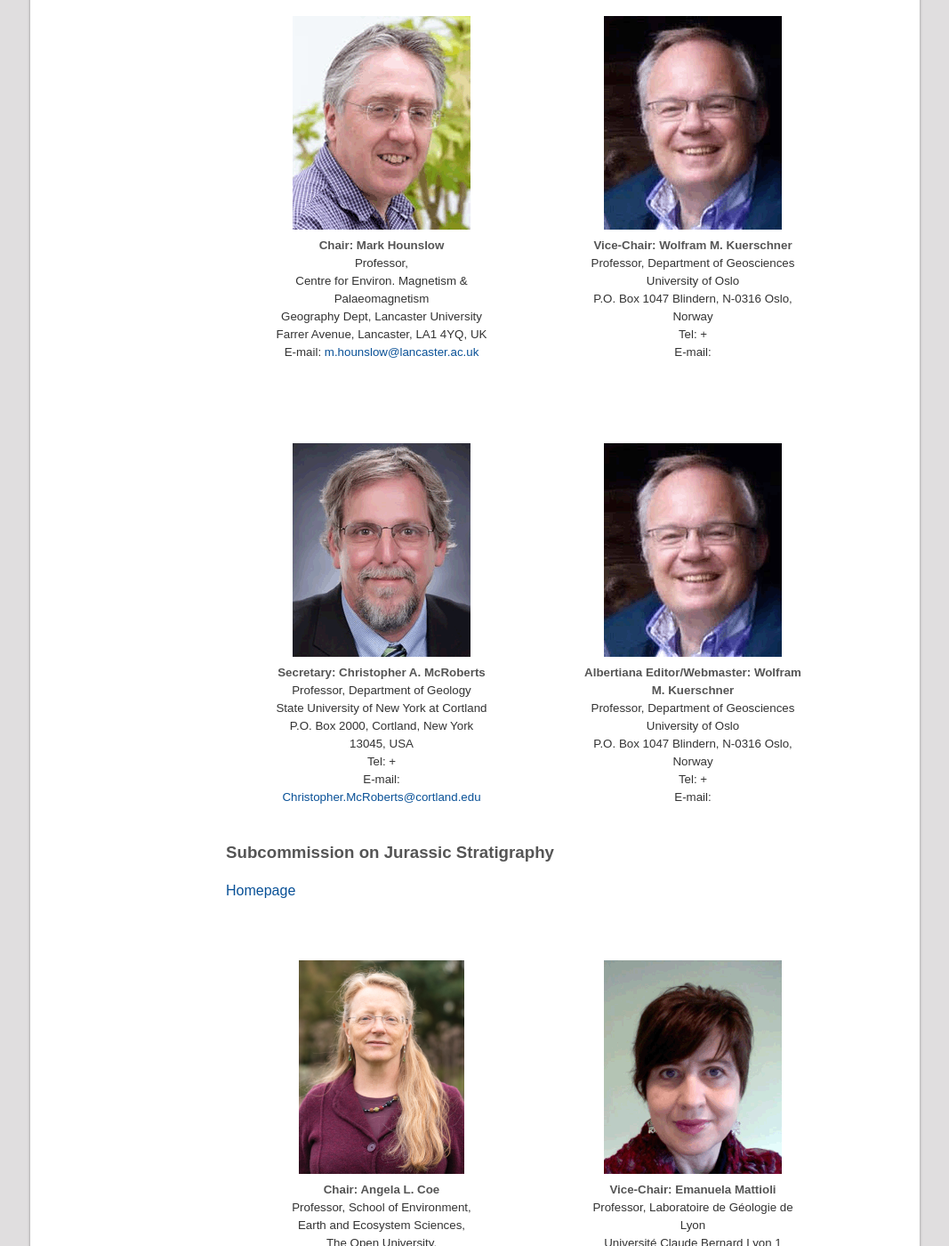
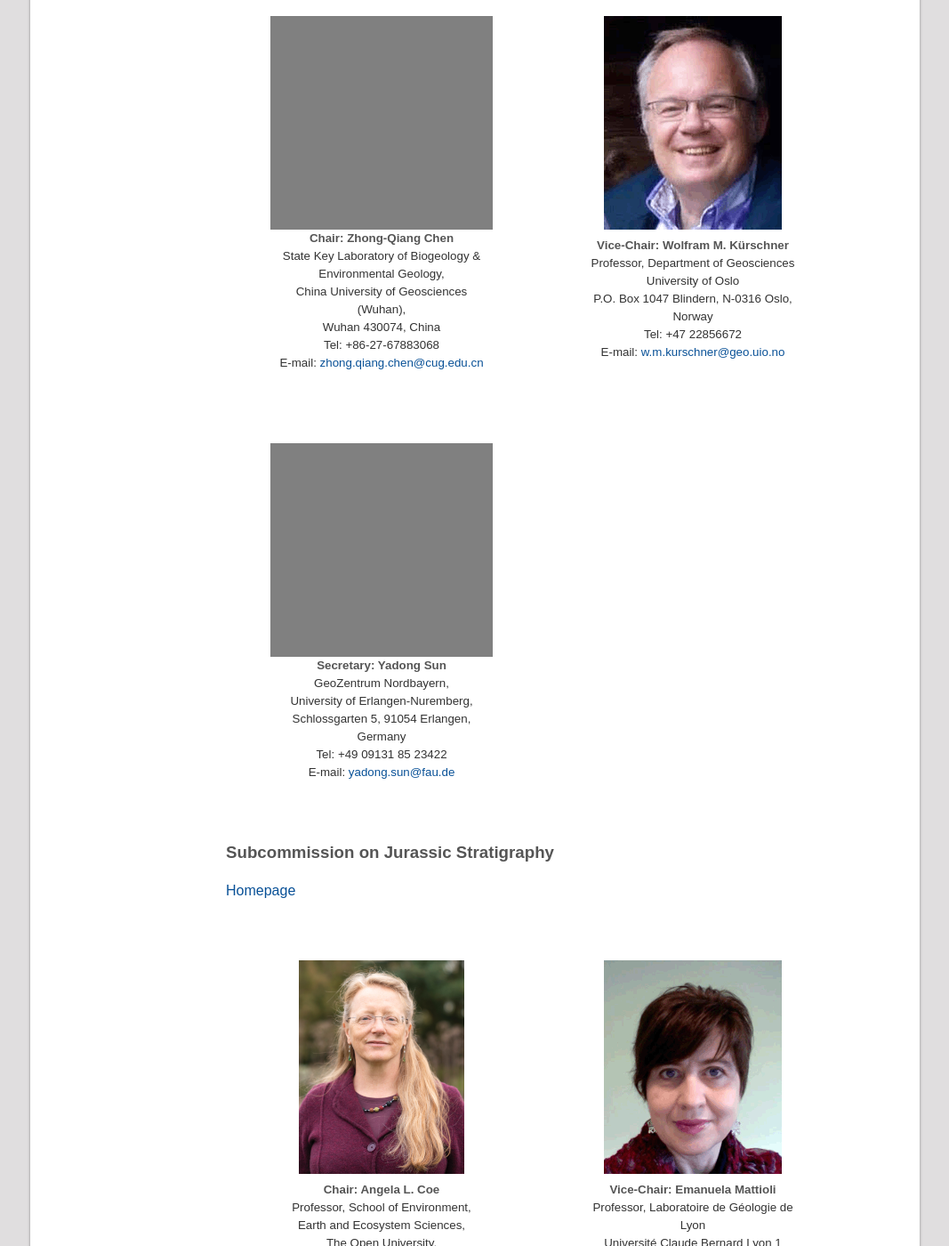
Before and after one commit to i-c-stratigraphy/i-c-stratigraphy.github.io, a Jekyll site: the page built from pages/subcommissions.md, in a window 1280 px wide and 1400 px high, scrolled down 11601 px. Shown: the whole window at 89% size, without its empty margins (106-1173 px from the left). Built offline with Jekyll 4.4.1, drawn with Linux system fonts in a browser that asks for light colours.

Commit message:
update subcommission triassic - incomplete

```diff
--- a/pages/subcommissions.md
+++ b/pages/subcommissions.md
@@ -443,50 +443,40 @@ The sixteen subcommissions of ICS are listed as follows.
 ### <a id="triassic"></a>Subcommission on Triassic Stratigraphy
 [Homepage](http://triassic.stratigraphy.org/)
 <div class="person">
-    <img src="/images/person-hounslow.gif" alt="" />
-    <h4>Chair: Mark Hounslow</h4>
+    <!--<img src="/images/person-chen.gif" alt="" />-->
+    <div style="height:240px; background-color: grey;"></div>
+    <h4>Chair: Zhong-Qiang Chen</h4>
     <p>
-        Professor,<br />
-        Centre for Environ. Magnetism &amp; Palaeomagnetism<br />
-        Geography Dept, Lancaster University<br />
-        Farrer Avenue, Lancaster, LA1 4YQ, UK<br />
-        E-mail: <a href="mailto:m.hounslow@lancaster.ac.uk">m.hounslow@lancaster.ac.uk</a>
+        State Key Laboratory of Biogeology & Environmental Geology,<br />
+        China University of Geosciences (Wuhan),<br />
+        Wuhan 430074, China<br />
+        Tel: +86-27-67883068<br />
+        E-mail: <a href="mailto:zhong.qiang.chen@cug.edu.cn">zhong.qiang.chen@cug.edu.cn</a>
     </p>
 </div>
 
 <div class="person">
     <img src="/images/person-kuerschner.gif" alt="" />
-    <h4>Vice-Chair: Wolfram M. Kuerschner</h4>
+    <h4>Vice-Chair: Wolfram M. Kürschner</h4>
     <p>
         Professor, Department of Geosciences<br />
         University of Oslo<br />
         P.O. Box 1047 Blindern, N-0316 Oslo, Norway<br />
-        Tel: +<br />
-        E-mail: <a href="mailto:"></a>
+        Tel: +47 22856672<br />
+        E-mail: <a href="mailto:w.m.kurschner@geo.uio.no">w.m.kurschner@geo.uio.no</a>
     </p>
 </div>
 
 <div class="person">
-    <img src="/images/person-mcroberts.gif" alt="" />
-    <h4>Secretary: Christopher A. McRoberts</h4>
+    <!--<img src="/images/person-sun.gif" alt="" />-->
+    <div style="height:240px; background-color: grey;"></div>
+    <h4>Secretary: Yadong Sun</h4>
     <p>
-        Professor, Department of Geology<br />
-        State University of New York at Cortland<br />
-        P.O. Box 2000, Cortland, New York 13045, USA<br />
-        Tel: +<br />
-        E-mail: <a href="mailto:Christopher.McRoberts@cortland.edu">Christopher.McRoberts@cortland.edu</a>
-    </p>
-</div>
-
-<div class="person">
-    <img src="/images/person-kuerschner.gif" alt="" />
-    <h4>Albertiana Editor/Webmaster: Wolfram M. Kuerschner</h4>
-    <p>
-        Professor, Department of Geosciences<br />
-        University of Oslo<br />
-        P.O. Box 1047 Blindern, N-0316 Oslo, Norway<br />
-        Tel: +<br />
-        E-mail: <a href="mailto:"></a>
+        GeoZentrum Nordbayern,<br />
+        University of Erlangen-Nuremberg,<br />
+        Schlossgarten 5, 91054 Erlangen, Germany<br />
+        Tel: +49 09131 85 23422<br />
+        E-mail: <a href="mailto:yadong.sun@fau.de">yadong.sun@fau.de</a>
     </p>
 </div>
 
```
